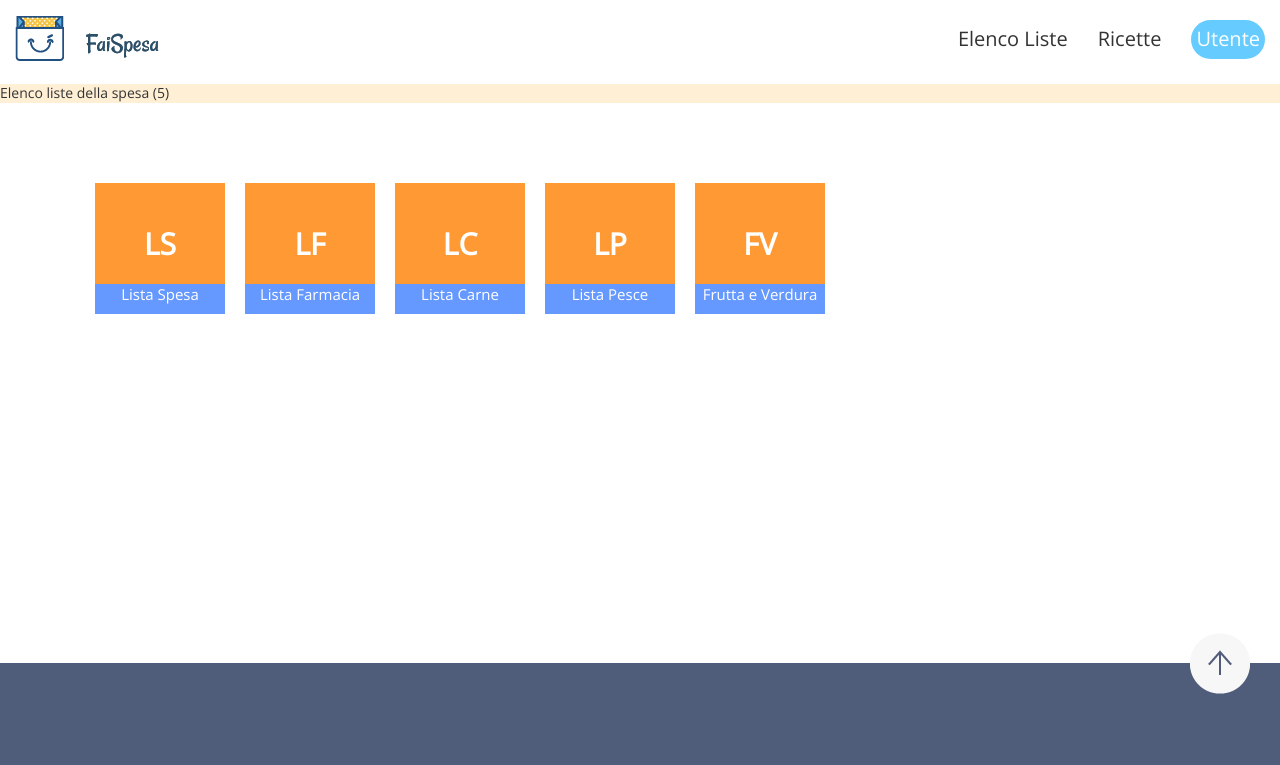
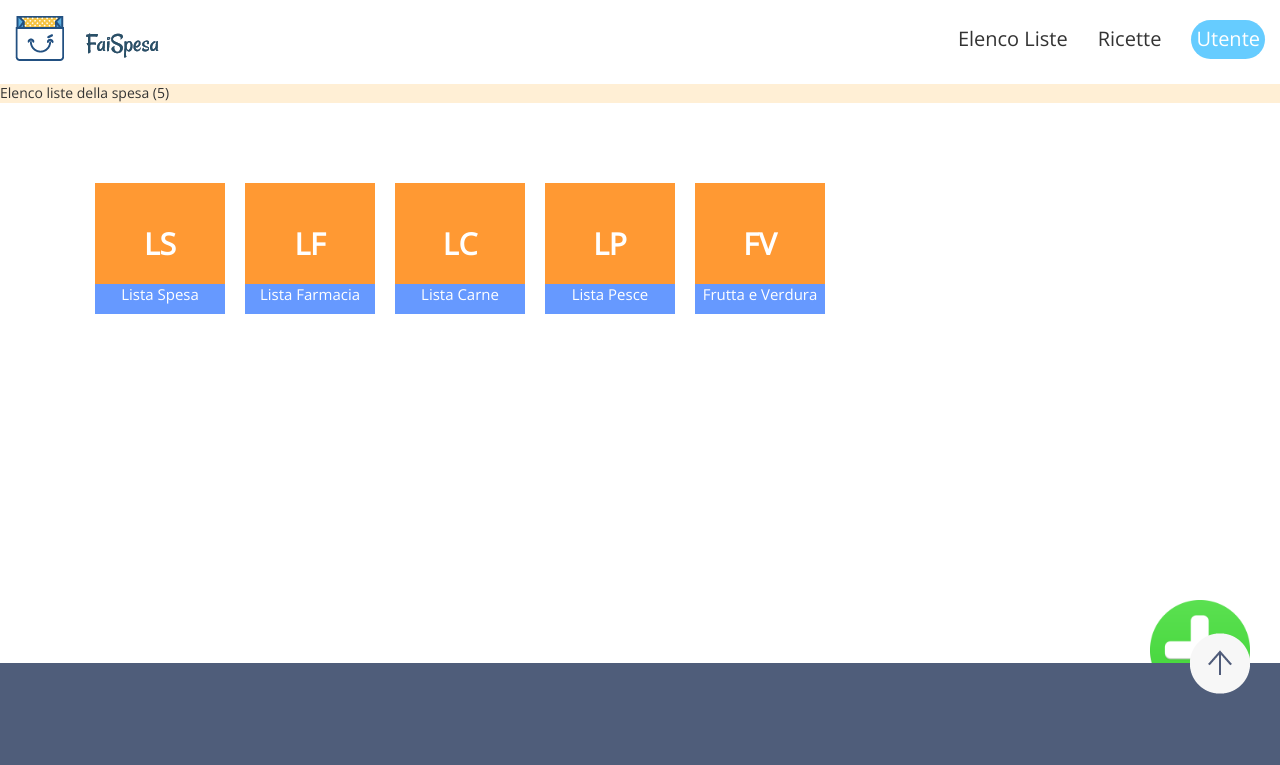
Before and after one commit to Deathgun998/SpesApp, an Angular app: page /privateArea in a window 1280 px wide. Shown: the top 765 px of the page. Built offline with nearby package versions, Linux system fonts and the light colour scheme.

Commit message:
grafica insert list

```diff
--- a/src/app/components/detail/detail.component.html
+++ b/src/app/components/detail/detail.component.html
@@ -22,7 +22,7 @@
     </div>
 </div>
 
-
+<ng-container *ngIf="selectedItem != null">
 <div class="modal fade bd-example-modal-sm" id="deleteModal" tabindex="-1" role="dialog" aria-labelledby="exampleModalLabel"
         aria-hidden="true" style="position:ab solute; z-index: 9999;">
         <div class="modal-dialog" role="document">
@@ -101,3 +101,4 @@
           </div>
         </div>
       </div>
+    </ng-container>
--- a/src/app/components/privatearea/privatearea.component.css
+++ b/src/app/components/privatearea/privatearea.component.css
@@ -71,3 +71,12 @@ app-privateheader {
 .modify, .send, .delete, .nameop {
     cursor: pointer;
 }
+.addbutton {
+    position: absolute;
+    bottom: 100px;
+    right: 30px;
+}
+.addbutton img{
+    height: 100px;
+    width: 100px;
+}
--- a/src/app/components/privatearea/privatearea.component.html
+++ b/src/app/components/privatearea/privatearea.component.html
@@ -1,5 +1,6 @@
   <app-privateheader></app-privateheader>
   <div class="spacer"></div>
+  <div class="addbutton" data-toggle="modal" data-target="#insertModal" style="cursor: pointer"><img src="../../../assets/addItem.png"></div>
   <div class="title">Elenco liste della spesa ({{nOfListe}}) </div>
   <div class="corpo">
     <div class="container">
@@ -72,4 +73,38 @@
           </div>
         </div>
       </div>
+
+
     </ng-container>
+
+
+
+
+      <div class="modal fade bd-example-modal-sm" id="insertModal" tabindex="-1" role="dialog" aria-labelledby="exampleModalLabel"
+        aria-hidden="true" style="position:ab solute; z-index: 9999;">
+        <div class="modal-dialog" role="document">
+          <div class="modal-content">
+            <div class="modal-header">
+              <h5 class="modal-title" id="exampleModalLabel">Inserisci Lista</h5>
+              <button type="button" class="close" data-dismiss="modal" aria-label="Close">
+                <span aria-hidden="true">&times;</span>
+              </button>
+            </div>
+            <div class="modal-body">
+              <form>
+                <label>Nome Lista</label>
+                <input type="text" class="form-control" name="formname"  #formname>
+                <br>
+                <label>Sigla Lista</label>
+                <input type="text" class="form-control" name="sigla"  #sigla>
+
+                <div class="modal-footer">
+                  <button type="button" class="btn btn-secondary" data-dismiss="modal">Close</button>
+                  <button class="btn btn-primary" data-dismiss="modal"  (click)="insert(formname.value,sigla.value)">Save changes</button>
+                </div>
+              </form>
+            </div>
+
+          </div>
+        </div>
+      </div>
```
